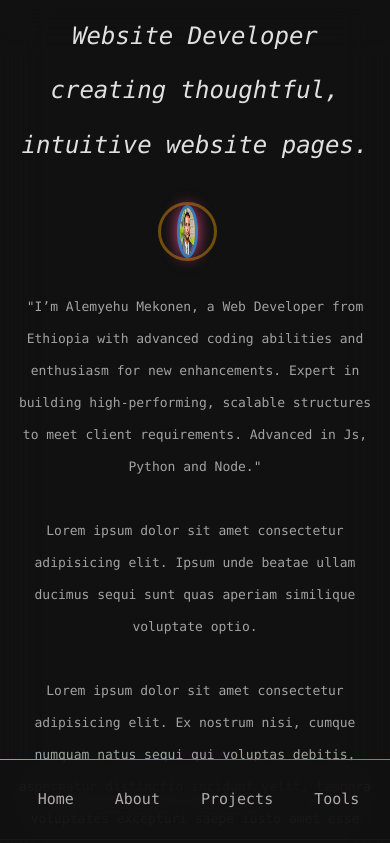
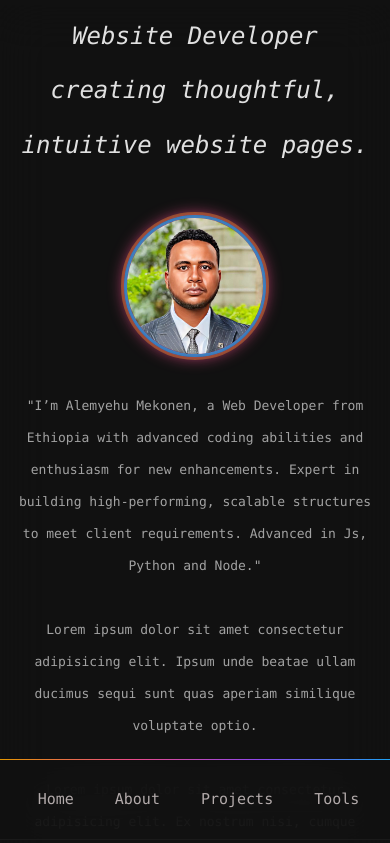
Before and after one commit to afteralexxo/portofolio-using-react, a React (Vite) app: page / in a window 390 px wide. Shown: the top 843 px of the page. Built offline with nearby package versions, Linux system fonts and the light colour scheme.

Commit message:
fix the position of photo

```diff
--- a/src/App.css
+++ b/src/App.css
@@ -41,12 +41,8 @@
     text-align: center;
   }
   .pp-container{
-    margin-top: 0px;
-  }
-  .pp-alex{
     width: 40%;
   }
-
   .main-parag {
     padding-right: 0px;
     opacity: .7;
--- a/src/componenet/Home/MainWrapper.css
+++ b/src/componenet/Home/MainWrapper.css
@@ -38,7 +38,7 @@
     height: 20%;
     display: flex;
     position: relative;
-    left: 40%;
+    left: 30%;
     justify-content: center;
 
 }
```
